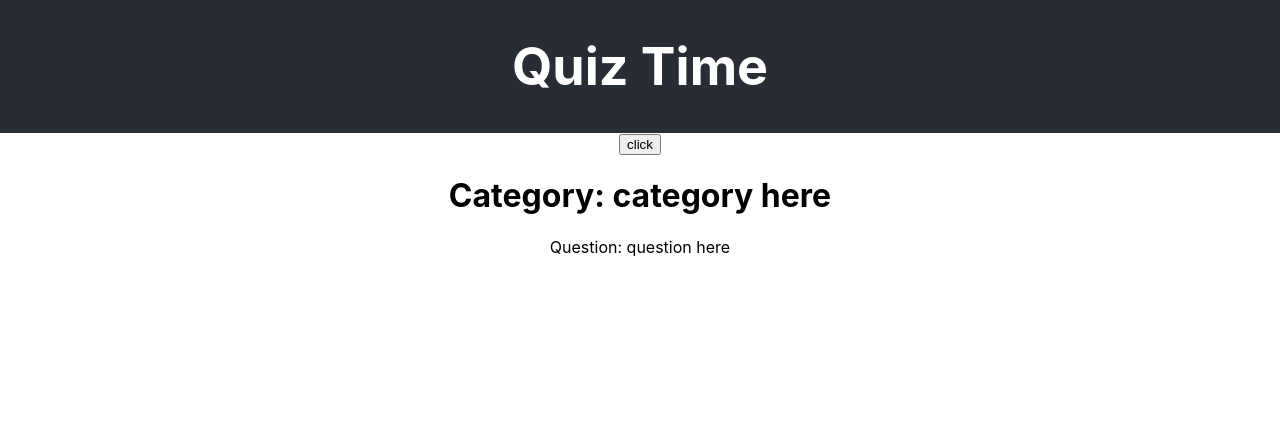
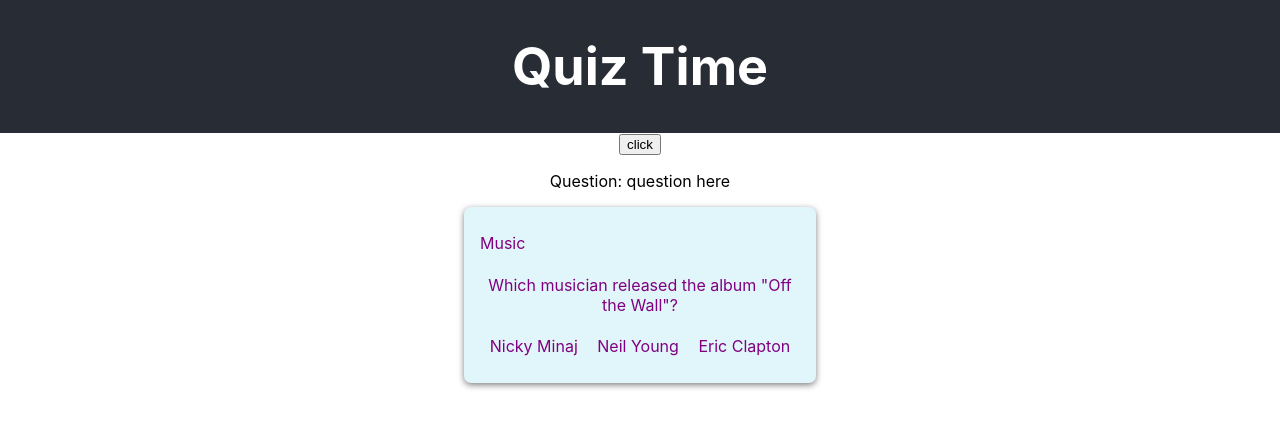
Before and after one commit to GuilhFreitas/dan-will-daniel-finalproject, a React (Create React App) app: page / in a window 1280 px wide. Shown: the top 428 px of the page. Built offline with nearby package versions, Linux system fonts and the light colour scheme.

Commit message:
Add question card and basic styles

```diff
--- a/src/App.jsx
+++ b/src/App.jsx
@@ -1,5 +1,6 @@
 import React, { useState, useEffect } from "react";
 import "./App.css";
+import Main from "./components/Main";
 
 const styles = {
   hide: { display: "none" },
@@ -49,7 +50,7 @@ function App() {
         <h1>Quiz Time</h1>
       </header>
       <button onClick={getQuizzes}>click</button>
-      <h1>Category: {quizzes[0].category}</h1>
+
       <div>
         {quizzes.map((quiz) => {
           return (
@@ -70,6 +71,7 @@ function App() {
           );
         })}
       </div>
+      <Main />
     </div>
   );
 }
--- /dev/null
+++ b/src/components/Main.jsx
@@ -0,0 +1,6 @@
+import React from "react";
+import Question from "./Question";
+
+export default function Main() {
+  return <Question />;
+}
--- /dev/null
+++ b/src/components/Question.jsx
@@ -0,0 +1,46 @@
+import React from "react";
+
+export default function Question() {
+  const styles = {
+    questionCard: {
+      backgroundColor: "#E1F6FA",
+      height: "9rem",
+      width: "20rem",
+      display: "flex",
+      flexDirection: "column",
+      color: "purple",
+      justifyContent: "space-around",
+      borderRadius: "7px",
+      boxShadow: "0px 2px 6px rgba(0, 0, 0, 0.5)",
+      padding: "1rem",
+    },
+    container: {
+      display: "flex",
+      justifyContent: "center",
+    },
+    category: { textAlign: "left" },
+    question: {},
+    answers: { display: "flex", justifyContent: "space-around" },
+    answer: {},
+  };
+
+  return (
+    <div className="outer-div">
+      <div style={styles.container}>
+        <div className="questionCard" style={styles.questionCard}>
+          <div className="category" style={styles.category}>
+            Music
+          </div>
+          <div className="question">
+            Which musician released the album "Off the Wall"?
+          </div>
+          <div className="answers" style={styles.answers}>
+            <div>Nicky Minaj</div>
+            <div>Neil Young</div>
+            <div>Eric Clapton</div>
+          </div>
+        </div>
+      </div>
+    </div>
+  );
+}
```
